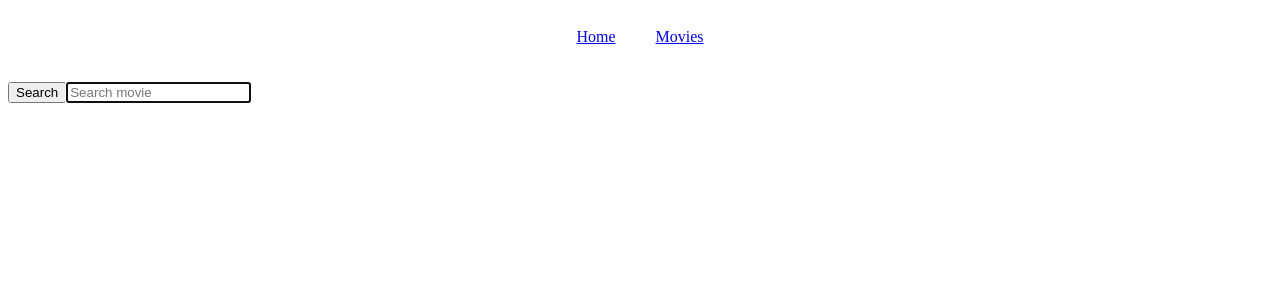
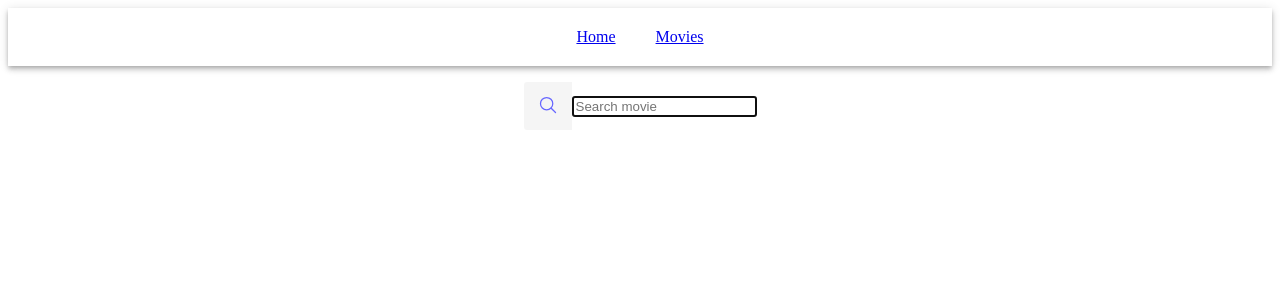
Before and after one commit to OlhaNester/goit-react-hw-05-movies, a React (Create React App) app: page /goit-react-hw-05-movies/movies in a window 1280 px wide. Shown: the top 300 px of the page. Built offline with nearby package versions, Linux system fonts and the light colour scheme.

Commit message:
Компонент MovieList

```diff
--- a/src/components/Layout/Layout.styled.js
+++ b/src/components/Layout/Layout.styled.js
@@ -4,14 +4,16 @@ import { NavLink } from "react-router-dom";
 export const Link = styled(NavLink)`
   padding: 20px;
   display: flex;
-  :active, :focus{
+
+  :active,
+  :focus {
     color: red;
   }
-
 `;
 
 export const Wrapper = styled.div`
   justify-content: center;
   display: flex;
-
-  `;
+  box-shadow: 0px 2px 4px -1px rgba(0, 0, 0, 0.2),
+    0px 4px 5px 0px rgba(0, 0, 0, 0.14), 0px 1px 10px 0px rgba(0, 0, 0, 0.12);
+`;
--- a/src/components/MoviesList/MoviesList.js
+++ b/src/components/MoviesList/MoviesList.js
@@ -1,19 +1,19 @@
 import { Link } from "react-router-dom";
-import MoviePreview from '../../components/MoviePreview/MoviePreview';
-import { MoviesContainer } from './MoviesList.styled';
-
-
+import MoviePreview from "../../components/MoviePreview/MoviePreview";
+import { MoviesContainer } from "./MoviesList.styled";
 
 const MoviesList = ({ movies, location }) => {
-    return ( <MoviesContainer>
-          {movies.map((movie) => (
-            <li key={movie.id}>
-              <Link to={`movies/${movie.id}`} state={{ from: location }} >
-                <MoviePreview movie={ movie}/>
-              </Link>
-            </li>
-          ))}
-        </MoviesContainer> );
-}
+  return (
+    <MoviesContainer>
+      {movies.map((movie) => (
+        <li key={movie.id}>
+          <Link to={`/movies/${movie.id}`} state={{ from: location }}>
+            <MoviePreview movie={movie} />
+          </Link>
+        </li>
+      ))}
+    </MoviesContainer>
+  );
+};
 
 export default MoviesList;
--- a/src/components/Searchbar/Searchbar.jsx
+++ b/src/components/Searchbar/Searchbar.jsx
@@ -1,9 +1,9 @@
-import { useState } from 'react';
-import toast from 'react-hot-toast';
-import { Form } from './Searchbar.styled';
+import { useState } from "react";
+import toast from "react-hot-toast";
+import { ReactComponent as SearchIcon } from "../Searchbar/search.svg";
+import { Form, SearchbarContainer, SearchButton } from "./Searchbar.styled";
 
 export const Searchbar = ({ propSubmit }) => {
-
   const [value, setValue] = useState("");
 
   const handleChange = (event) => {
@@ -19,24 +19,25 @@ export const Searchbar = ({ propSubmit }) => {
       return;
     }
     propSubmit(value);
-        setValue('');
+    setValue("");
   };
 
-
   return (
-        <>
+    <SearchbarContainer>
       <Form onSubmit={handleSubmit}>
-             <button type="submit">Search</button>
+        <SearchButton type="submit">
+          {" "}
+          <SearchIcon width="20" height="20" color="blue" />
+        </SearchButton>
         <input
           onChange={handleChange}
           type="text"
-                 autoComplete = "off"
+          autoComplete="off"
           autoFocus
-                    placeholder ="Search movie"
+          placeholder="Search movie"
           value={value}
-
         />
       </Form>
-        </>
-    )
+    </SearchbarContainer>
+  );
 };
--- a/src/components/Searchbar/Searchbar.styled.js
+++ b/src/components/Searchbar/Searchbar.styled.js
@@ -1,11 +1,37 @@
-import styled from 'styled-components'
+import styled from "styled-components";
 
+export const SearchbarContainer = styled.div`
+  top: 0px;
+  left: 0px;
+margin-right: auto;
+    margin-left: auto;
+}
+  align-items: center;
+  min-height: 64px;
+`;
 export const Form = styled.form`
- display: flex;
+  display: flex;
   align-items: center;
   width: 100%;
   max-width: 600px;
   background-color: #fff;
   border-radius: 3px;
   overflow: hidden;
-`
+`;
+
+export const SearchButton = styled.button`
+  display: inline-block;
+  width: 48px;
+  height: 48px;
+  border: 0;
+  background-size: 40%;
+  background-repeat: no-repeat;
+  background-position: center;
+  opacity: 0.6;
+  transition: opacity 250ms cubic-bezier(0.4, 0, 0.2, 1);
+  cursor: pointer;
+  outline: none;
+  :hover {
+    opacity: 1;
+  }
+`;
--- a/src/pages/MoviesPage/MoviesPage.jsx
+++ b/src/pages/MoviesPage/MoviesPage.jsx
@@ -1,9 +1,10 @@
 import { useState, useEffect } from "react";
 
-import { Link, useLocation, useSearchParams } from "react-router-dom";
+import { useLocation, useSearchParams } from "react-router-dom";
 import { Searchbar } from "../../components/Searchbar/Searchbar";
 import { getMovieByTitle } from "../../services/moviesApi";
-import MoviePreview from "../../components/MoviePreview/MoviePreview";
+//import MoviePreview from "../../components/MoviePreview/MoviePreview";
+import MoviesList from "../../components/MoviesList/MoviesList";
 import Loader from "../../components/Loader/Loader";
 
 export const MoviesPage = () => {
@@ -13,7 +14,7 @@ export const MoviesPage = () => {
   const [error, setError] = useState(null);
   const [loading, setLoading] = useState(false);
   const [page, setPage] = useState(Number(searchParams.get("page")));
-  const [total, setTotal] = useState(0);
+  //const [total, setTotal] = useState(0);
 
   const location = useLocation();
 
@@ -21,11 +22,11 @@ export const MoviesPage = () => {
     setLoading(true);
     async function forFetch() {
       try {
-        const { results, total_results } = await getMovieByTitle(query, page);
+        const { results } = await getMovieByTitle(query, page);
         setMovies((prevState) => [...prevState, ...results]);
         setPage((prevState) => prevState + 1);
         setSearchParams({ query: query, page: page });
-        setTotal(total_results);
+        //setTotal(total_results);
 
         window.scrollTo({
           top: document.documentElement.scrollHeight,
@@ -64,17 +65,7 @@ export const MoviesPage = () => {
     <>
       <Searchbar propSubmit={handleFormSubmit} />
       {loading && <Loader />}
-      {!error && (
-        <ul>
-          {movies.map((movie) => (
-            <li key={movie.id}>
-              <Link to={`${movie.id}`} state={{ from: location }}>
-              <MoviePreview movie={ movie}/>
-              </Link>
-            </li>
-          ))}
-        </ul>
-      )}
+      {!error && <MoviesList movies={movies} location={location} />}
       {/* <button type="button" onClick={() => fetchMovie()}>
         more
       </button> */}
```
Also changed, not shown: src/App.js (+5 -5 lines), src/components/MovieDetails/MovieDetails.jsx (+3 -4 lines), src/components/Searchbar/search.svg (added). Lines whose indentation alone changed are shown as unchanged.
